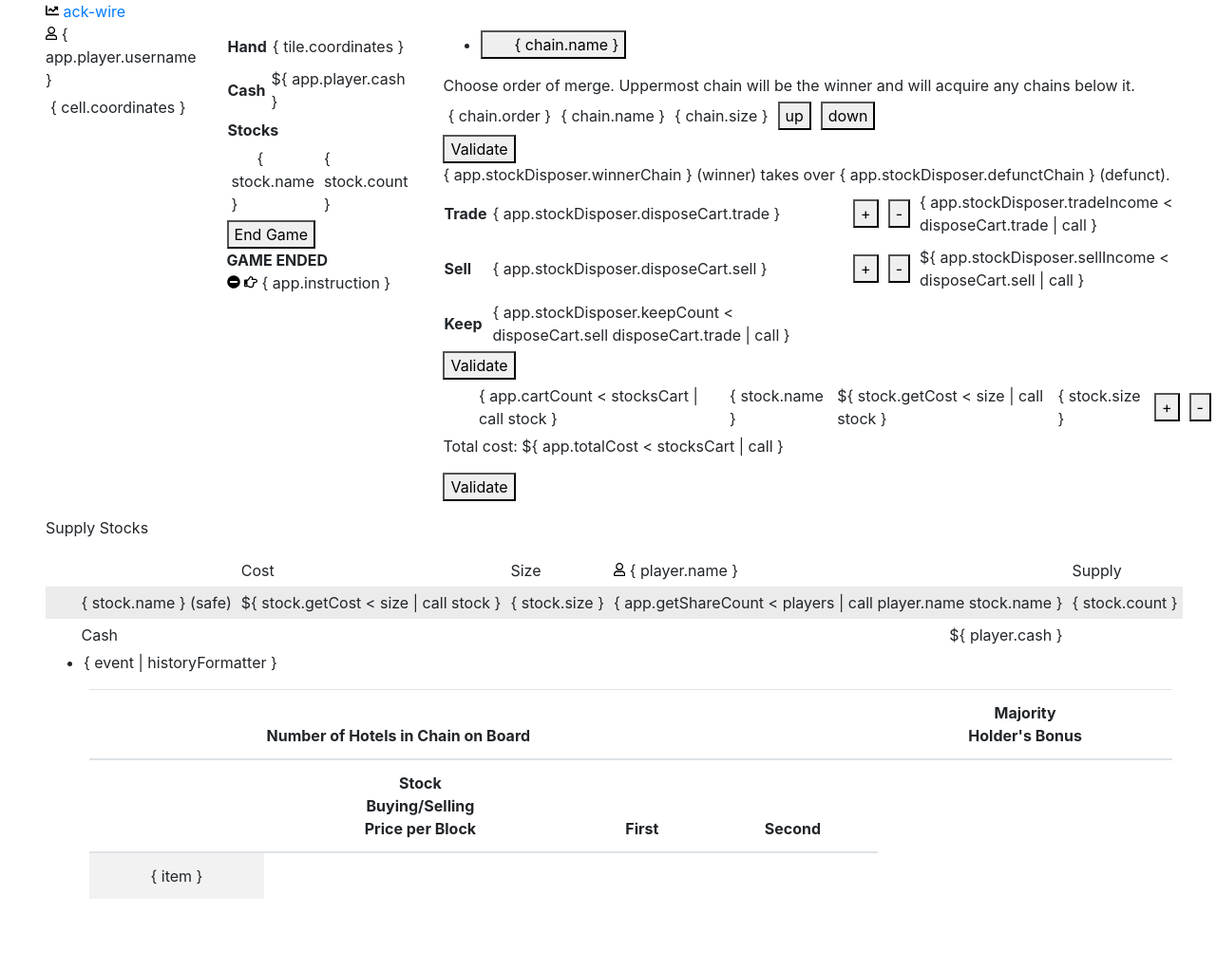
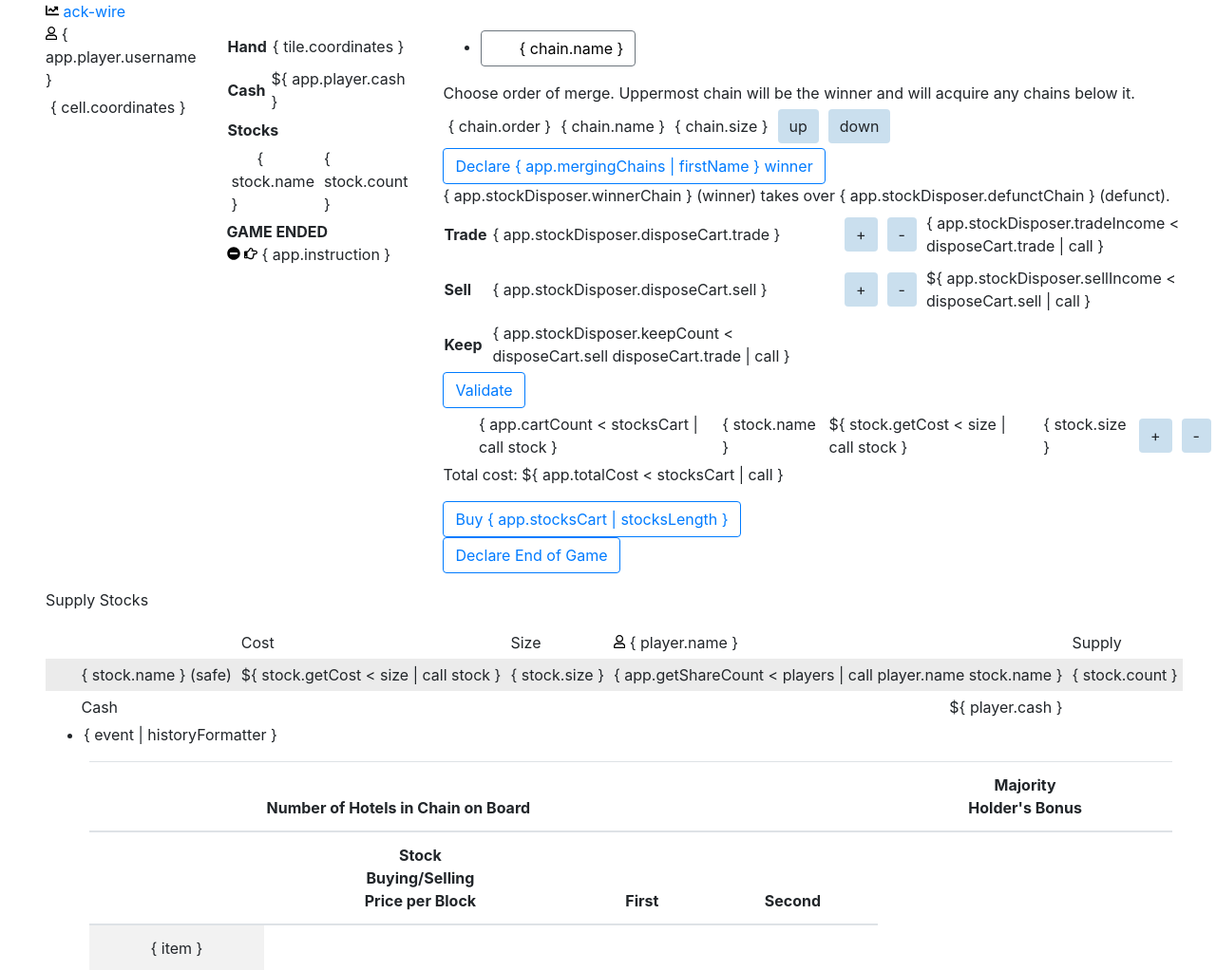
Before and after one commit to nwself/ack-wire, a Django app: template game/templates/games/game.html in a window 1280 px wide. Shown: the top 1022 px of the page at 95% size. Before the commit the page ends 947 px from the top, so only its background shows below. Run offline with Django 3.2, Linux system fonts and the light colour scheme; the template is opened without the code that fills it, so the values that code supplies are empty; some libraries are stand-ins or nearby versions.

Commit message:
Massive button styling overhaul, needs another playthrough, especially game end button

```diff
--- a/game/static/css/game.css
+++ b/game/static/css/game.css
@@ -11,6 +11,20 @@ main {
 
 .myturn {
   background-color: #d2dbe166;
+}
+
+#shop button.btn-outline-secondary {
+  color: black;
+}
+
+#shop button.btn-outline-secondary:hover {
+  background-color: #7BAFD466;
+}
+
+#shop button.btn.btn-primary {
+  border: none;
+  background-color: #7BAFD466;
+  color: inherit;
 }
 
 #shop,
@@ -42,6 +56,12 @@ table {
 #board td {
   text-align: center;
   user-select: none;
+}
+
+#shop button.btn:disabled {
+  border: none;
+  background-color: inherit;
+  color: inherit;
 }
 
 #supply-chains table tbody td:nth-child(n+3) {
--- a/game/static/game.js
+++ b/game/static/game.js
@@ -480,7 +480,10 @@ var fsm = new machina.Fsm({
         }, false);
         if (allSafe || over41) {
             console.log("allSafe", allSafe, "over41", over41);
-            app.showEndGame = true;
+            if (app.myturn && !fsm.acquire.end_game) {
+                console.log("myturn", app.myturn, "gameEnded", fsm.acquire.end_game);
+                app.showEndGame = true;
+            }
         }
         app.gameEnded = fsm.acquire.end_game;
     },
@@ -650,6 +653,17 @@ rivets.formatters.historyFormatter = function(value){
   }
   return value;
 }
+
+rivets.formatters.stocksLength = function(value)
+{
+  var length = value ? (value.length || 0) : 0;
+  return length == 1 ? "1 stock" : length + " stocks"
+};
+
+rivets.formatters.firstName = function(value)
+{
+  return value && value.length > 0 ? value[0].name : '';
+};
 
 document.addEventListener("DOMContentLoaded", function() {
     rivets.bind(document.getElementById("main"), {app: app});
--- a/game/templates/games/game.html
+++ b/game/templates/games/game.html
@@ -74,9 +74,6 @@
         </tr>
         </tbody>
       </table>
-      <div rv-show="app.showEndGame">
-        <button rv-on-click="app.endGame">End Game</button>
-      </div>
     </div>
 
     <!-- INSTRUCTION -->
@@ -100,7 +97,7 @@
       <div id="shop-chains" rv-show="app.showAvailableChains">
         <ul>
           <li rv-each-chain="app.availableChains">
-            <button rv-on-click="chain.declare"><span rv-class="chain.swatch">&nbsp;&nbsp;&nbsp;&nbsp;&nbsp;</span> { chain.name }</button>
+            <button class="btn btn-outline-secondary" rv-on-click="chain.declare"><span rv-class="chain.swatch">&nbsp;&nbsp;&nbsp;&nbsp;&nbsp;</span> { chain.name }</button>
           </li>
         </ul>
       </div>
@@ -114,12 +111,12 @@
               <td>{ chain.order }</td>
               <td>{ chain.name }</td>
               <td>{ chain.size }</td>
-              <td><button rv-on-click="chain.up" rv-enabled="chain.canUp < order | call chain">up</button></td>
-              <td><button rv-on-click="chain.down" rv-enabled="chain.canDown < order | call chain">down</button></td>
+              <td><button class="btn btn-primary" rv-on-click="chain.up" rv-enabled="chain.canUp < order | call chain">up</button></td>
+              <td><button class="btn btn-primary" rv-on-click="chain.down" rv-enabled="chain.canDown < order | call chain">down</button></td>
             </tr>
           </tbody>
         </table>
-        <button rv-on-click="app.determineWinner">Validate</button>
+        <button class="btn btn-outline-primary" rv-on-click="app.determineWinner">Declare { app.mergingChains | firstName } winner</button>
       </div>
       <div id="dispose-stock" rv-show="app.showDisposeStocks">
         { app.stockDisposer.winnerChain } (winner) takes over { app.stockDisposer.defunctChain } (defunct).
@@ -128,15 +125,15 @@
             <tr>
               <th>Trade</th>
               <td>{ app.stockDisposer.disposeCart.trade }</td>
-              <td><button rv-on-click="app.stockDisposer.tradeIncrement" rv-enabled="app.stockDisposer.canTrade < disposeCart.sell disposeCart.trade | call">+</button></td>
-              <td><button rv-on-click="app.stockDisposer.tradeDecrement" rv-disabled="app.isZero | call app.stockDisposer.disposeCart.trade">-</button></td>
+              <td><button class="btn btn-primary" rv-on-click="app.stockDisposer.tradeIncrement" rv-enabled="app.stockDisposer.canTrade < disposeCart.sell disposeCart.trade | call">+</button></td>
+              <td><button class="btn btn-primary" rv-on-click="app.stockDisposer.tradeDecrement" rv-disabled="app.isZero | call app.stockDisposer.disposeCart.trade">-</button></td>
               <td>{ app.stockDisposer.tradeIncome < disposeCart.trade | call }</td>
             </tr>
             <tr>
               <th>Sell</th>
               <td>{ app.stockDisposer.disposeCart.sell }</td>
-              <td><button rv-on-click="app.stockDisposer.sellIncrement" rv-enabled="app.stockDisposer.canSell < disposeCart.sell disposeCart.trade | call">+</button></td>
-              <td><button rv-on-click="app.stockDisposer.sellDecrement" rv-disabled="app.isZero | call app.stockDisposer.disposeCart.sell">-</button></td>
+              <td><button class="btn btn-primary" rv-on-click="app.stockDisposer.sellIncrement" rv-enabled="app.stockDisposer.canSell < disposeCart.sell disposeCart.trade | call">+</button></td>
+              <td><button class="btn btn-primary" rv-on-click="app.stockDisposer.sellDecrement" rv-disabled="app.isZero | call app.stockDisposer.disposeCart.sell">-</button></td>
               <td>${ app.stockDisposer.sellIncome < disposeCart.sell | call }</td>
             </tr>
             <tr>
@@ -145,7 +142,7 @@
             </tr>
           </tbody>
         </table>
-        <button rv-on-click="app.stockDisposer.validate">Validate</button>
+        <button class="btn btn-outline-primary" rv-on-click="app.stockDisposer.validate">Validate</button>
       </div>
       <div id="shop-stocks" rv-show="app.showAvailableStocks">
         <table>
@@ -156,8 +153,8 @@
               <td>{ stock.name }</td>
               <td>${ stock.getCost < size | call stock }</td>
               <td>{ stock.size }</td>
-              <td><button rv-on-click="stock.increment" rv-enabled="app.canAddStock < stocksCart | call stock">+</button></td>
-              <td><button rv-on-click="stock.decrement" rv-disabled="app.hasNone < stocksCart | call stock">-</button></td>
+              <td><button class="btn btn-primary" rv-on-click="stock.increment" rv-enabled="app.canAddStock < stocksCart | call stock">+</button></td>
+              <td><button class="btn btn-primary" rv-on-click="stock.decrement"  rv-disabled="app.hasNone < stocksCart | call stock">-</button></td>
             </tr>
           </tbody>
         </table>
@@ -165,8 +162,12 @@
           <p>
             Total cost: ${ app.totalCost < stocksCart | call }
           </p>
-          <button rv-on-click="app.buyStocks">Validate</button>
+          <button class="btn btn-outline-primary" rv-on-click="app.buyStocks">Buy { app.stocksCart | stocksLength }</button>
+          <br>
         </div>
+      </div>
+      <div rv-show="app.showEndGame">
+        <button class="btn btn-outline-primary" rv-on-click="app.endGame">Declare End of Game</button>
       </div>
     </div>
 
```
